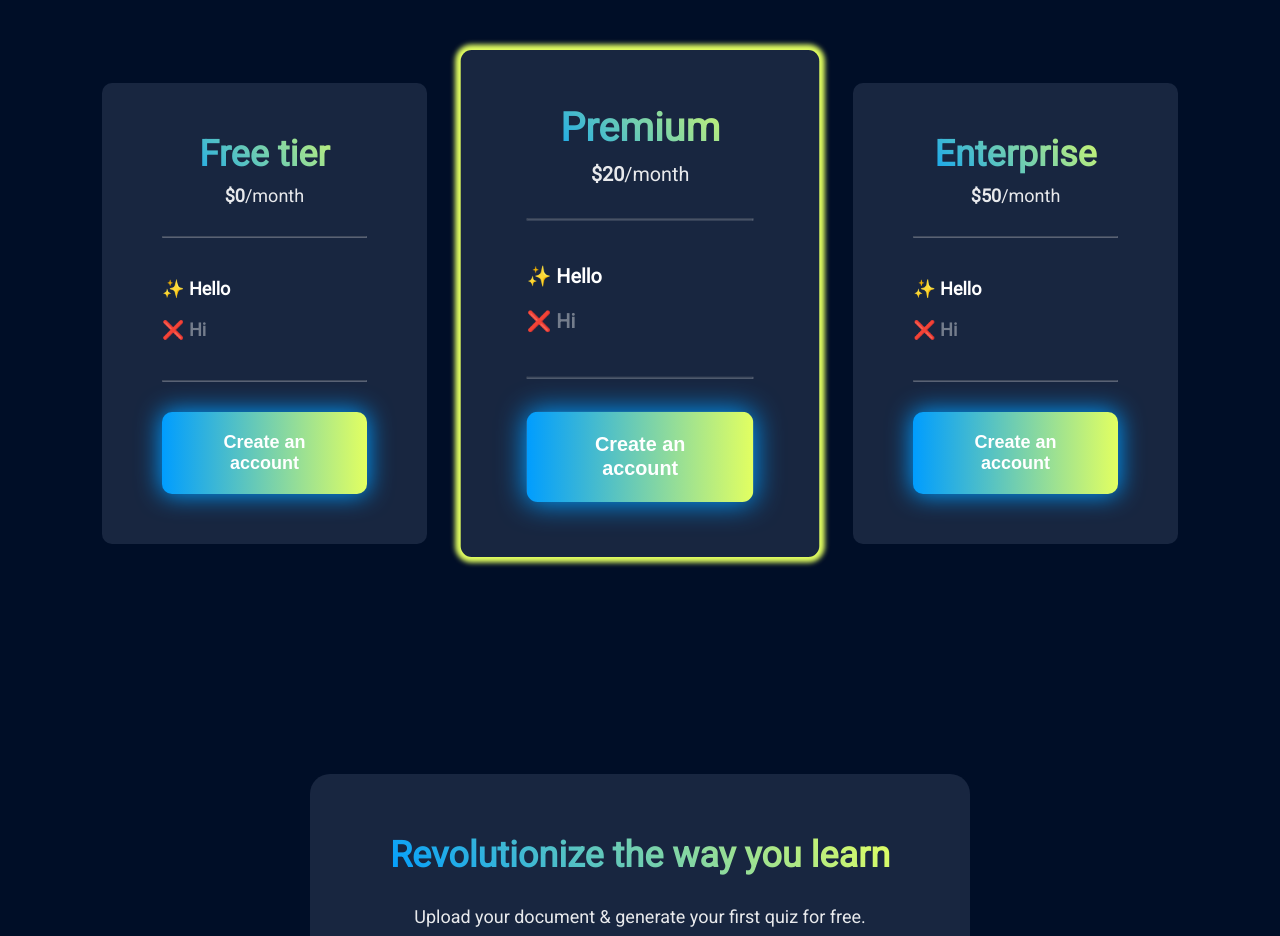
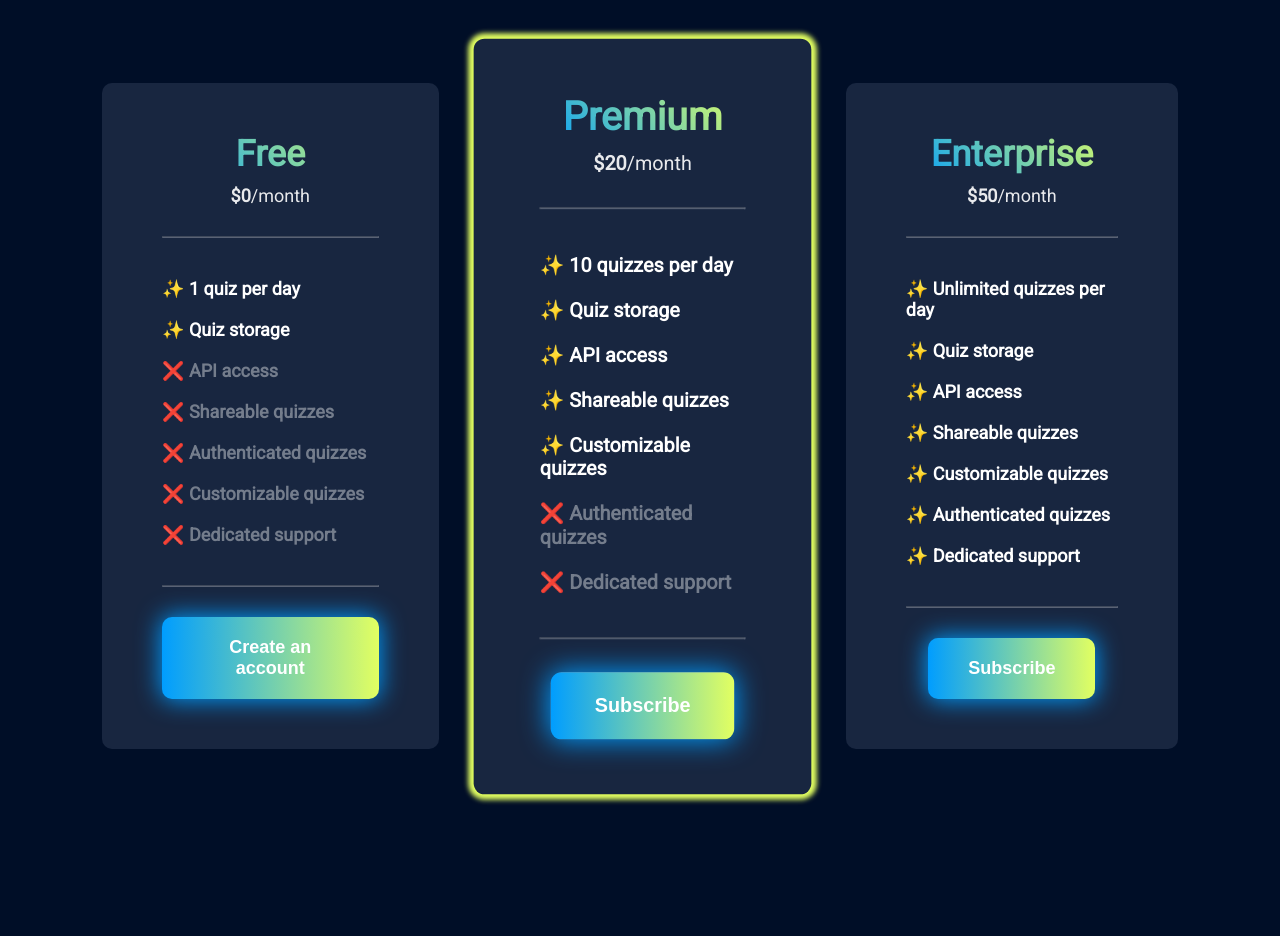
Before and after one commit to Dichiara25/Sola, a Next.js app: page / in a window 1280 px wide. Shown: the part 5966-6902 px from the top of the page. Built offline with nearby package versions, Linux system fonts and the light colour scheme.

Commit message:
Added plans

```diff
--- a/src/app/components/structure/home/Pricing.tsx
+++ b/src/app/components/structure/home/Pricing.tsx
@@ -16,30 +16,56 @@ interface Plan {
 
 const availablePlans: Plan[] = [
     {
-        title: "Free tier",
+        title: "Free",
         price: 0,
         callToAction: "Create an account",
         link: routes.login,
-        includedPerks: ["Hello"],
-        excludedPerks: ["Hi"],
+        includedPerks: [
+            "1 quiz per day",
+            "Quiz storage",
+        ],
+        excludedPerks: [
+            "API access",
+            "Shareable quizzes",
+            "Authenticated quizzes",
+            "Customizable quizzes",
+            "Dedicated support",
+        ],
         popular: false,
     },
     {
         title: "Premium ",
         price: 20,
-        callToAction: "Create an account",
-        link: routes.login,
-        includedPerks: ["Hello"],
-        excludedPerks: ["Hi"],
+        callToAction: "Subscribe",
+        link: routes.plans,
+        includedPerks: [
+            "10 quizzes per day",
+            "Quiz storage",
+            "API access",
+            "Shareable quizzes",
+            "Customizable quizzes"
+        ],
+        excludedPerks: [
+            "Authenticated quizzes",
+            "Dedicated support"
+        ],
         popular: true,
     },
     {
         title: "Enterprise",
         price: 50,
-        callToAction: "Create an account",
-        link: routes.login,
-        includedPerks: ["Hello"],
-        excludedPerks: ["Hi"],
+        callToAction: "Subscribe",
+        link: routes.plans,
+        includedPerks: [
+            "Unlimited quizzes per day",
+            "Quiz storage",
+            "API access",
+            "Shareable quizzes",
+            "Customizable quizzes",
+            "Authenticated quizzes",
+            "Dedicated support"
+        ],
+        excludedPerks: [],
         popular: false,
     },
 ]
--- a/src/app/components/structure/home/UseCases.tsx
+++ b/src/app/components/structure/home/UseCases.tsx
@@ -40,7 +40,7 @@ export default function UseCases() {
             image: Meeting,
             alt: "A smiling business woman attending an online meeting",
             callToAction: "Select your plan",
-            link: routes.pricing,
+            link: routes.plans,
             reverse: true,
             quote: "Ensure your co-workers are synced!",
             icon: "🎬"
--- a/src/app/utils/routes.ts
+++ b/src/app/utils/routes.ts
@@ -1,7 +1,7 @@
 export const routes = {
     'home': '/',
     'login': '/login',
-    'pricing': '/pricing',
+    'plans': '/plans',
     'cook': '/cook',
     'privacy': '/privacy',
     'termsOfUse': '/terms',
```
